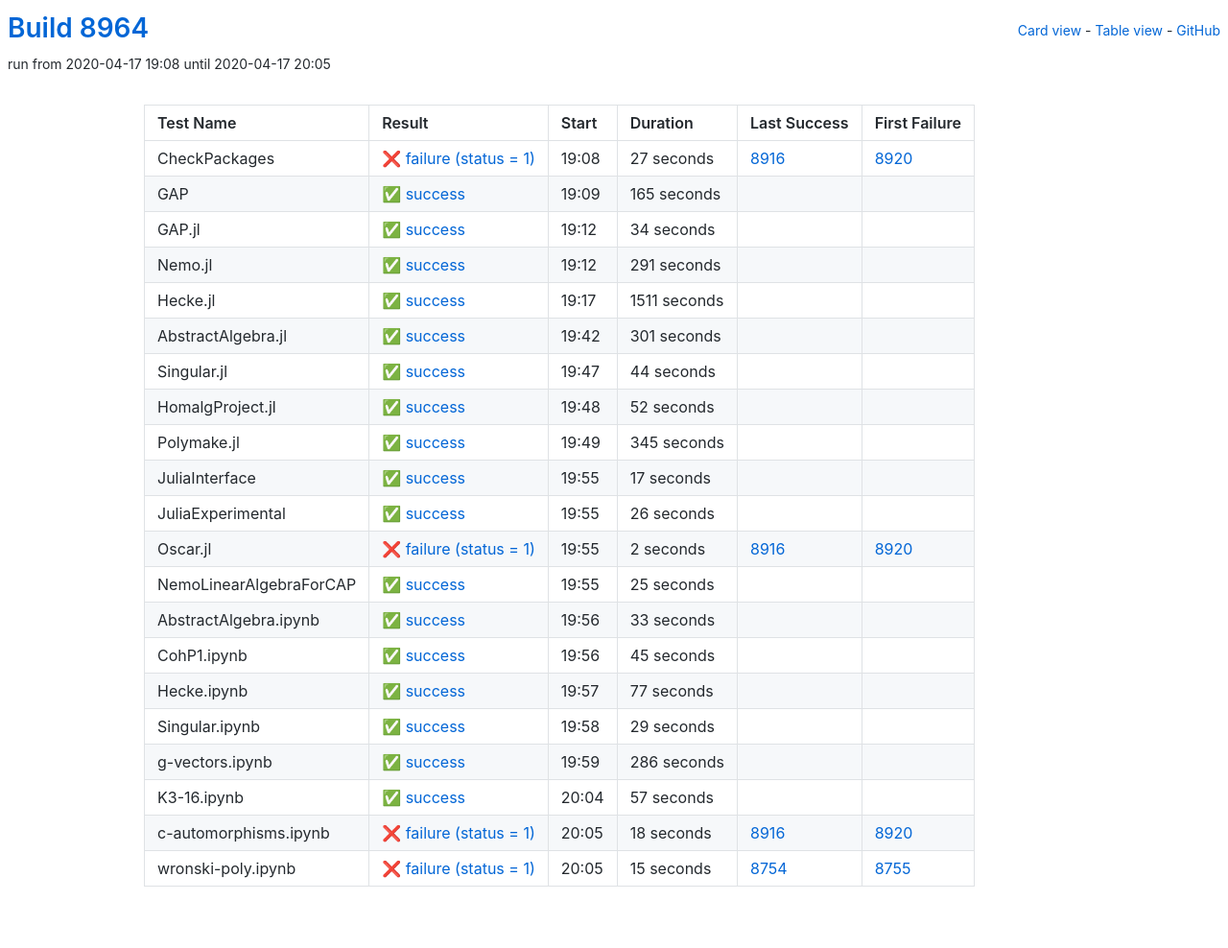
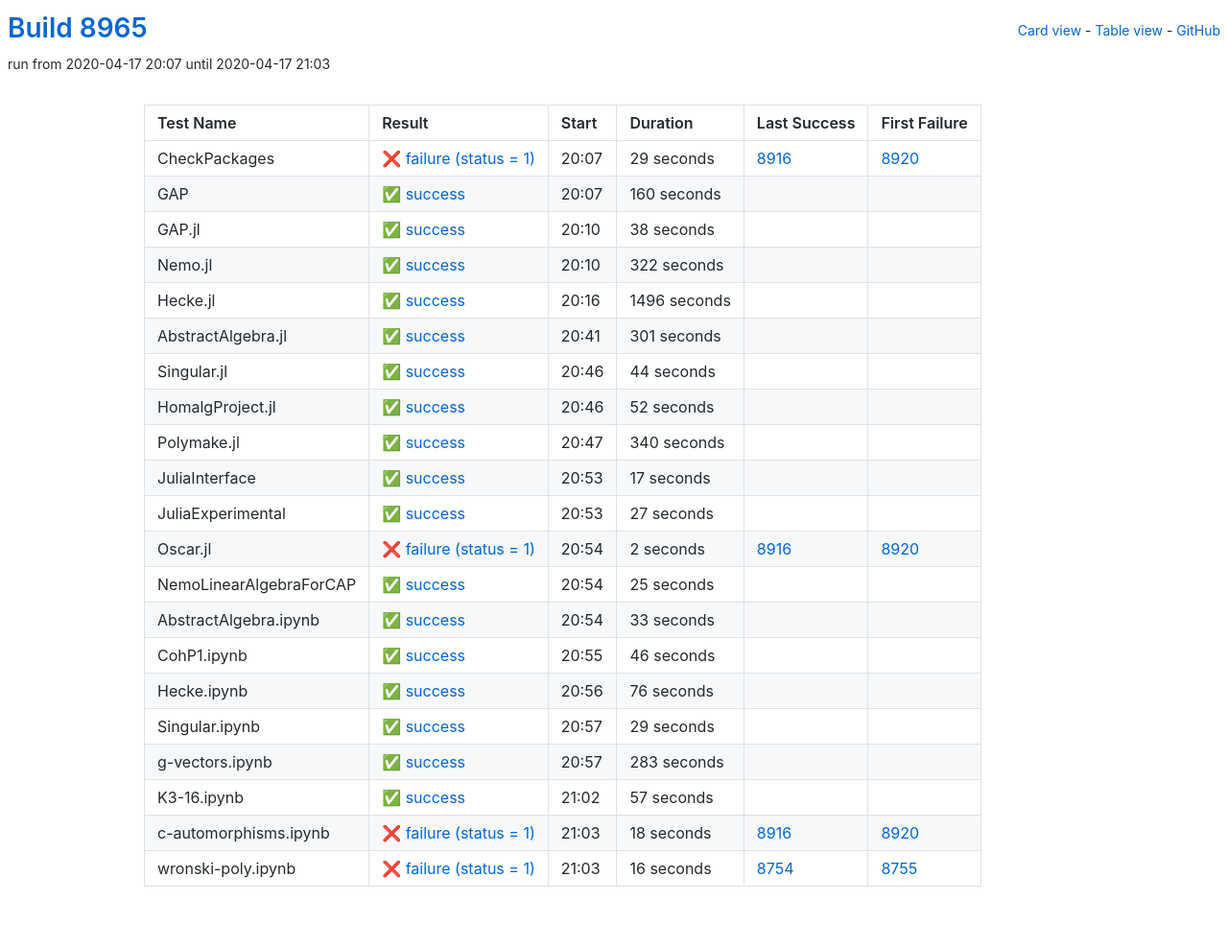
Before and after one commit to oscar-system/oscar-ci-status, a Jekyll site: the page built from table.html, in a window 1280 px wide. Shown: the whole page at 96% size. Built offline with Jekyll 4.4.1, drawn with Linux system fonts in a browser that asks for light colours.

Commit message:
Build 8965

```diff
--- a/_data/ci.yml
+++ b/_data/ci.yml
@@ -1,60 +1,60 @@
-build: 8964
-build_url: https://oscarci.mathematik.uni-kl.de/job/oscar/8964/
+build: 8965
+build_url: https://oscarci.mathematik.uni-kl.de/job/oscar/8965/
 job: oscar
 tests:
-- duration: 27
+- duration: 29
   exitcode: 1
   first_failure: 8920
   first_failure_url: https://oscarci.mathematik.uni-kl.de/job/oscar/8920/
   last_success: 8916
   last_success_url: https://oscarci.mathematik.uni-kl.de/job/oscar/8916/
-  log: https://oscarci.mathematik.uni-kl.de/job/oscar/8964/artifact/logs/build-8964/CheckPackages.log
+  log: https://oscarci.mathematik.uni-kl.de/job/oscar/8965/artifact/logs/build-8965/CheckPackages.log
   name: CheckPackages
-  start: 2020-04-17 19:08
+  start: 2020-04-17 20:07
   status: failure
   success: false
-- duration: 165
+- duration: 160
   exitcode: 0
   first_failure: false
   first_failure_url: null
   last_success: false
   last_success_url: null
-  log: https://oscarci.mathematik.uni-kl.de/job/oscar/8964/artifact/logs/build-8964/GAP.log
+  log: https://oscarci.mathematik.uni-kl.de/job/oscar/8965/artifact/logs/build-8965/GAP.log
   name: GAP
-  start: 2020-04-17 19:09
+  start: 2020-04-17 20:07
   status: success
   success: true
-- duration: 34
+- duration: 38
   exitcode: 0
   first_failure: false
   first_failure_url: null
   last_success: false
   last_success_url: null
-  log: https://oscarci.mathematik.uni-kl.de/job/oscar/8964/artifact/logs/build-8964/GAP.jl.log
+  log: https://oscarci.mathematik.uni-kl.de/job/oscar/8965/artifact/logs/build-8965/GAP.jl.log
   name: GAP.jl
-  start: 2020-04-17 19:12
+  start: 2020-04-17 20:10
   status: success
   success: true
-- duration: 291
+- duration: 322
   exitcode: 0
   first_failure: false
   first_failure_url: null
   last_success: false
   last_success_url: null
-  log: https://oscarci.mathematik.uni-kl.de/job/oscar/8964/artifact/logs/build-8964/Nemo.jl.log
+  log: https://oscarci.mathematik.uni-kl.de/job/oscar/8965/artifact/logs/build-8965/Nemo.jl.log
   name: Nemo.jl
-  start: 2020-04-17 19:12
+  start: 2020-04-17 20:10
   status: success
   success: true
-- duration: 1511
+- duration: 1496
   exitcode: 0
   first_failure: false
   first_failure_url: null
   last_success: false
   last_success_url: null
-  log: https://oscarci.mathematik.uni-kl.de/job/oscar/8964/artifact/logs/build-8964/Hecke.jl.log
+  log: https://oscarci.mathematik.uni-kl.de/job/oscar/8965/artifact/logs/build-8965/Hecke.jl.log
   name: Hecke.jl
-  start: 2020-04-17 19:17
+  start: 2020-04-17 20:16
   status: success
   success: true
 - duration: 301
@@ -63,9 +63,9 @@
   first_failure_url: null
   last_success: false
   last_success_url: null
-  log: https://oscarci.mathematik.uni-kl.de/job/oscar/8964/artifact/logs/build-8964/AbstractAlgebra.jl.log
+  log: https://oscarci.mathematik.uni-kl.de/job/oscar/8965/artifact/logs/build-8965/AbstractAlgebra.jl.log
   name: AbstractAlgebra.jl
-  start: 2020-04-17 19:42
+  start: 2020-04-17 20:41
   status: success
   success: true
 - duration: 44
@@ -74,9 +74,9 @@
   first_failure_url: null
   last_success: false
   last_success_url: null
-  log: https://oscarci.mathematik.uni-kl.de/job/oscar/8964/artifact/logs/build-8964/Singular.jl.log
+  log: https://oscarci.mathematik.uni-kl.de/job/oscar/8965/artifact/logs/build-8965/Singular.jl.log
   name: Singular.jl
-  start: 2020-04-17 19:47
+  start: 2020-04-17 20:46
   status: success
   success: true
 - duration: 52
@@ -85,20 +85,20 @@
   first_failure_url: null
   last_success: false
   last_success_url: null
-  log: https://oscarci.mathematik.uni-kl.de/job/oscar/8964/artifact/logs/build-8964/HomalgProject.jl.log
+  log: https://oscarci.mathematik.uni-kl.de/job/oscar/8965/artifact/logs/build-8965/HomalgProject.jl.log
   name: HomalgProject.jl
-  start: 2020-04-17 19:48
+  start: 2020-04-17 20:46
   status: success
   success: true
-- duration: 345
+- duration: 340
   exitcode: 0
   first_failure: false
   first_failure_url: null
   last_success: false
   last_success_url: null
-  log: https://oscarci.mathematik.uni-kl.de/job/oscar/8964/artifact/logs/build-8964/Polymake.jl.log
+  log: https://oscarci.mathematik.uni-kl.de/job/oscar/8965/artifact/logs/build-8965/Polymake.jl.log
   name: Polymake.jl
-  start: 2020-04-17 19:49
+  start: 2020-04-17 20:47
   status: success
   success: true
 - duration: 17
@@ -107,20 +107,20 @@
   first_failure_url: null
   last_success: false
   last_success_url: null
-  log: https://oscarci.mathematik.uni-kl.de/job/oscar/8964/artifact/logs/build-8964/JuliaInterface.log
+  log: https://oscarci.mathematik.uni-kl.de/job/oscar/8965/artifact/logs/build-8965/JuliaInterface.log
   name: JuliaInterface
-  start: 2020-04-17 19:55
+  start: 2020-04-17 20:53
   status: success
   success: true
-- duration: 26
+- duration: 27
   exitcode: 0
   first_failure: false
   first_failure_url: null
   last_success: false
   last_success_url: null
-  log: https://oscarci.mathematik.uni-kl.de/job/oscar/8964/artifact/logs/build-8964/JuliaExperimental.log
+  log: https://oscarci.mathematik.uni-kl.de/job/oscar/8965/artifact/logs/build-8965/JuliaExperimental.log
   name: JuliaExperimental
-  start: 2020-04-17 19:55
+  start: 2020-04-17 20:53
   status: success
   success: true
 - duration: 2
@@ -129,9 +129,9 @@
   first_failure_url: https://oscarci.mathematik.uni-kl.de/job/oscar/8920/
   last_success: 8916
   last_success_url: https://oscarci.mathematik.uni-kl.de/job/oscar/8916/
-  log: https://oscarci.mathematik.uni-kl.de/job/oscar/8964/artifact/logs/build-8964/Oscar.jl.log
+  log: https://oscarci.mathematik.uni-kl.de/job/oscar/8965/artifact/logs/build-8965/Oscar.jl.log
   name: Oscar.jl
-  start: 2020-04-17 19:55
+  start: 2020-04-17 20:54
   status: failure
   success: false
 - duration: 25
@@ -140,9 +140,9 @@
   first_failure_url: null
   last_success: false
   last_success_url: null
-  log: https://oscarci.mathematik.uni-kl.de/job/oscar/8964/artifact/logs/build-8964/NemoLinearAlgebraForCAP.log
+  log: https://oscarci.mathematik.uni-kl.de/job/oscar/8965/artifact/logs/build-8965/NemoLinearAlgebraForCAP.log
   name: NemoLinearAlgebraForCAP
-  start: 2020-04-17 19:55
+  start: 2020-04-17 20:54
   status: success
   success: true
 - duration: 33
@@ -151,31 +151,31 @@
   first_failure_url: null
   last_success: false
   last_success_url: null
-  log: https://oscarci.mathematik.uni-kl.de/job/oscar/8964/artifact/logs/build-8964/AbstractAlgebra.ipynb.log
+  log: https://oscarci.mathematik.uni-kl.de/job/oscar/8965/artifact/logs/build-8965/AbstractAlgebra.ipynb.log
   name: AbstractAlgebra.ipynb
-  start: 2020-04-17 19:56
+  start: 2020-04-17 20:54
   status: success
   success: true
-- duration: 45
+- duration: 46
   exitcode: 0
   first_failure: false
   first_failure_url: null
   last_success: false
   last_success_url: null
-  log: https://oscarci.mathematik.uni-kl.de/job/oscar/8964/artifact/logs/build-8964/CohP1.ipynb.log
+  log: https://oscarci.mathematik.uni-kl.de/job/oscar/8965/artifact/logs/build-8965/CohP1.ipynb.log
   name: CohP1.ipynb
-  start: 2020-04-17 19:56
+  start: 2020-04-17 20:55
   status: success
   success: true
-- duration: 77
+- duration: 76
   exitcode: 0
   first_failure: false
   first_failure_url: null
   last_success: false
   last_success_url: null
-  log: https://oscarci.mathematik.uni-kl.de/job/oscar/8964/artifact/logs/build-8964/Hecke.ipynb.log
+  log: https://oscarci.mathematik.uni-kl.de/job/oscar/8965/artifact/logs/build-8965/Hecke.ipynb.log
   name: Hecke.ipynb
-  start: 2020-04-17 19:57
+  start: 2020-04-17 20:56
   status: success
   success: true
 - duration: 29
@@ -184,20 +184,20 @@
   first_failure_url: null
   last_success: false
   last_success_url: null
-  log: https://oscarci.mathematik.uni-kl.de/job/oscar/8964/artifact/logs/build-8964/Singular.ipynb.log
+  log: https://oscarci.mathematik.uni-kl.de/job/oscar/8965/artifact/logs/build-8965/Singular.ipynb.log
   name: Singular.ipynb
-  start: 2020-04-17 19:58
+  start: 2020-04-17 20:57
   status: success
   success: true
-- duration: 286
+- duration: 283
   exitcode: 0
   first_failure: false
   first_failure_url: null
   last_success: false
   last_success_url: null
-  log: https://oscarci.mathematik.uni-kl.de/job/oscar/8964/artifact/logs/build-8964/g-vectors.ipynb.log
+  log: https://oscarci.mathematik.uni-kl.de/job/oscar/8965/artifact/logs/build-8965/g-vectors.ipynb.log
   name: g-vectors.ipynb
-  start: 2020-04-17 19:59
+  start: 2020-04-17 20:57
   status: success
   success: true
 - duration: 57
@@ -206,9 +206,9 @@
   first_failure_url: null
   last_success: false
   last_success_url: null
-  log: https://oscarci.mathematik.uni-kl.de/job/oscar/8964/artifact/logs/build-8964/K3-16.ipynb.log
+  log: https://oscarci.mathematik.uni-kl.de/job/oscar/8965/artifact/logs/build-8965/K3-16.ipynb.log
   name: K3-16.ipynb
-  start: 2020-04-17 20:04
+  start: 2020-04-17 21:02
   status: success
   success: true
 - duration: 18
@@ -217,19 +217,19 @@
   first_failure_url: https://oscarci.mathematik.uni-kl.de/job/oscar/8920/
   last_success: 8916
   last_success_url: https://oscarci.mathematik.uni-kl.de/job/oscar/8916/
-  log: https://oscarci.mathematik.uni-kl.de/job/oscar/8964/artifact/logs/build-8964/c-automorphisms.ipynb.log
+  log: https://oscarci.mathematik.uni-kl.de/job/oscar/8965/artifact/logs/build-8965/c-automorphisms.ipynb.log
   name: c-automorphisms.ipynb
-  start: 2020-04-17 20:05
+  start: 2020-04-17 21:03
   status: failure
   success: false
-- duration: 15
+- duration: 16
   exitcode: 1
   first_failure: 8755
   first_failure_url: https://oscarci.mathematik.uni-kl.de/job/oscar/8755/
   last_success: 8754
   last_success_url: https://oscarci.mathematik.uni-kl.de/job/oscar/8754/
-  log: https://oscarci.mathematik.uni-kl.de/job/oscar/8964/artifact/logs/build-8964/wronski-poly.ipynb.log
+  log: https://oscarci.mathematik.uni-kl.de/job/oscar/8965/artifact/logs/build-8965/wronski-poly.ipynb.log
   name: wronski-poly.ipynb
-  start: 2020-04-17 20:05
+  start: 2020-04-17 21:03
   status: failure
   success: false
```
Also changed, not shown: README.md.
